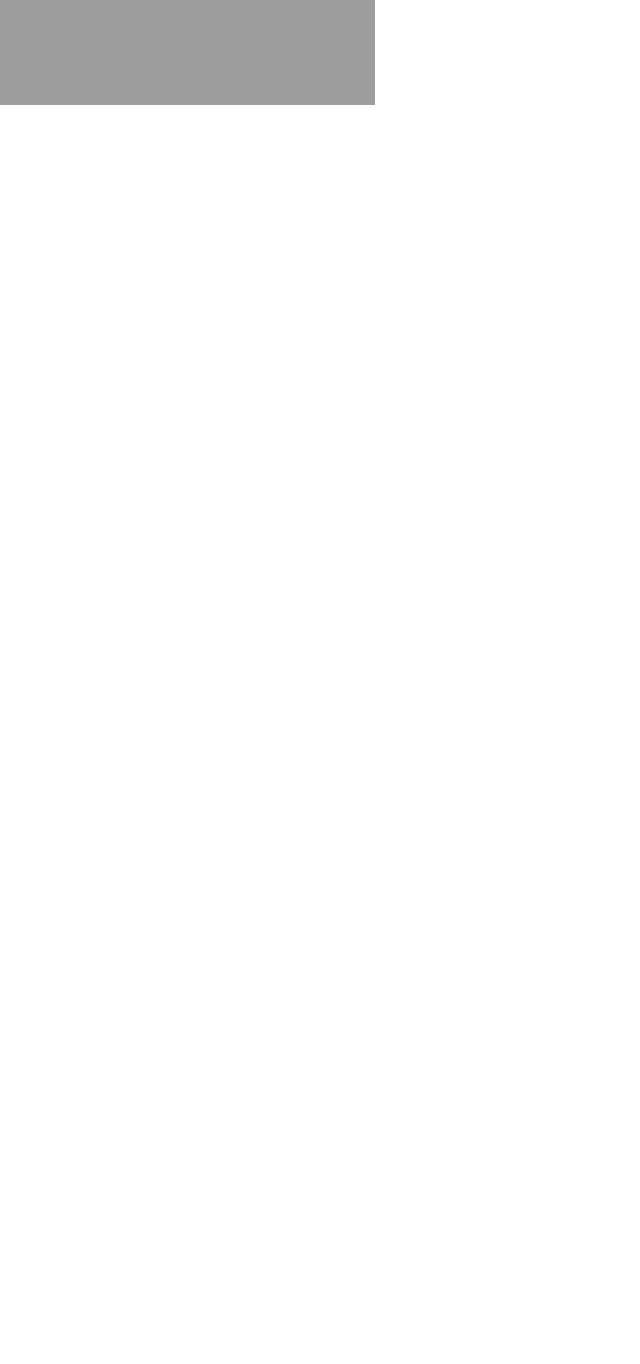
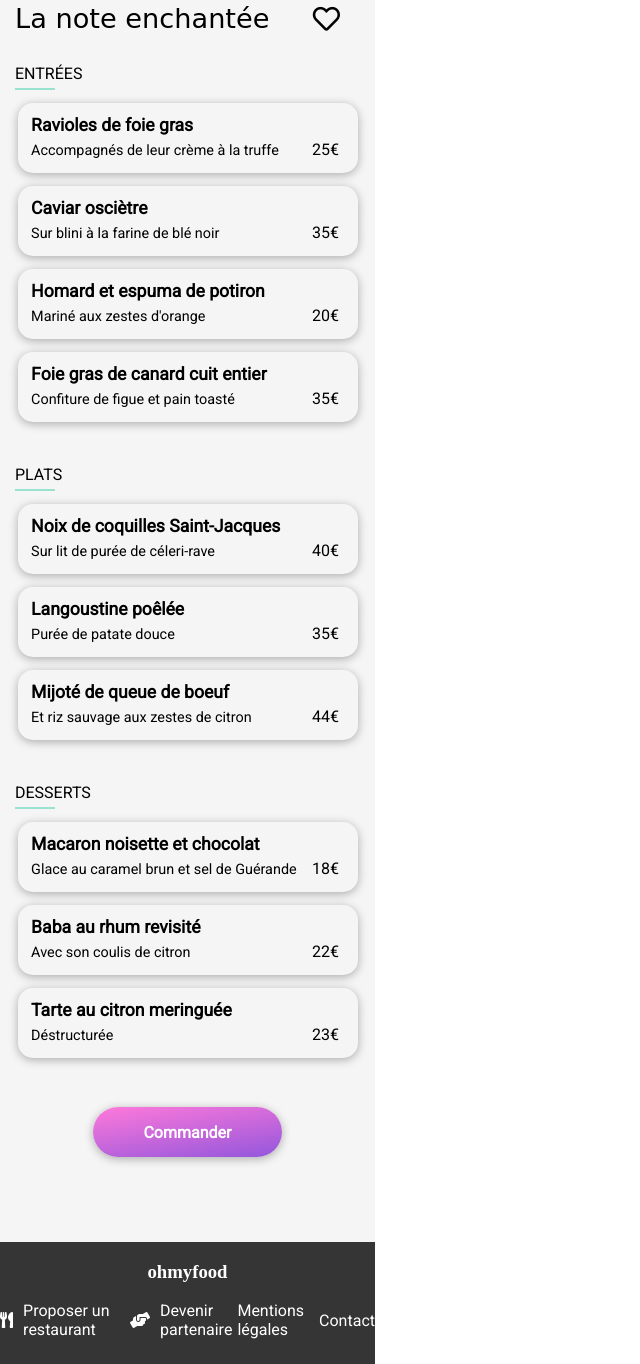
Before and after one commit to DevWeb13/GiulianoLoic_3_26082021, a website: page html/noteEnchantee.html in a window 1280 px wide. Shown: the part 312-1676 px from the top of the page, without its empty margins (0-640 px from the left). Before the commit the page ends 800 px from the top, so only its background shows below. Drawn offline with Linux system fonts and the light colour scheme; a web font is replaced by a local one.

Commit message:
La note enchantée terminé

```diff
--- a/html/noteEnchantee.html
+++ b/html/noteEnchantee.html
@@ -4,7 +4,7 @@
     <meta charset="UTF-8" />
     <meta http-equiv="X-UA-Compatible" content="IE=edge" />
     <meta name="viewport" content="width=device-width, initial-scale=1.0" />
-    <title>La note enchatée</title>
+    <title>La note enchantée</title>
     <link rel="stylesheet" href="../css/menu.css" />
     <link
       rel="stylesheet"
@@ -22,6 +22,126 @@
       <div class="logo"></div>
     </header>
 
+    <!-- photoMenu -->
     <div class="photoMenu photo2"></div>
+
+    <!-- section #operation -->
+    <section id="menuContainer">
+      <h1>La note enchantée</h1>
+      <h2>Entrées</h2>
+      <div class="cardsContainer">
+        <div class="card">
+          <div class="card__text">
+            <p class="card__text--bold">Ravioles de foie gras</p>
+            <p class="card__text--size">
+              Accompagnés de leur crème à la truffe
+            </p>
+          </div>
+          <p class="card__price">25€</p>
+          <div class="card__coche"></div>
+        </div>
+        <div class="card">
+          <div class="card__text">
+            <p class="card__text--bold">Caviar osciètre</p>
+            <p class="card__text--size">Sur blini à la farine de blé noir</p>
+          </div>
+          <p class="card__price">35€</p>
+          <div class="card__coche"></div>
+        </div>
+        <div class="card">
+          <div class="card__text">
+            <p class="card__text--bold">Homard et espuma de potiron</p>
+            <p class="card__text--size">Mariné aux zestes d'orange</p>
+          </div>
+          <p class="card__price">20€</p>
+          <div class="card__coche"></div>
+        </div>
+        <div class="card">
+          <div class="card__text">
+            <p class="card__text--bold">Foie gras de canard cuit entier</p>
+            <p class="card__text--size">Confiture de figue et pain toasté</p>
+          </div>
+          <p class="card__price">35€</p>
+          <div class="card__coche"></div>
+        </div>
+      </div>
+      <h2>plats</h2>
+      <div class="cardsContainer">
+        <div class="card">
+          <div class="card__text">
+            <p class="card__text--bold">Noix de coquilles Saint-Jacques</p>
+            <p class="card__text--size">Sur lit de purée de céleri-rave</p>
+          </div>
+          <p class="card__price">40€</p>
+          <div class="card__coche"></div>
+        </div>
+        <div class="card">
+          <div class="card__text">
+            <p class="card__text--bold">Langoustine poêlée</p>
+            <p class="card__text--size">Purée de patate douce</p>
+          </div>
+          <p class="card__price">35€</p>
+          <div class="card__coche"></div>
+        </div>
+        <div class="card">
+          <div class="card__text">
+            <p class="card__text--bold">Mijoté de queue de boeuf</p>
+            <p class="card__text--size">Et riz sauvage aux zestes de citron</p>
+          </div>
+          <p class="card__price">44€</p>
+          <div class="card__coche"></div>
+        </div>
+      </div>
+      <h2>desserts</h2>
+      <div class="cardsContainer">
+        <div class="card">
+          <div class="card__text">
+            <p class="card__text--bold">Macaron noisette et chocolat</p>
+            <p class="card__text--size">
+              Glace au caramel brun et sel de Guérande
+            </p>
+          </div>
+          <p class="card__price">18€</p>
+          <div class="card__coche"></div>
+        </div>
+        <div class="card">
+          <div class="card__text">
+            <p class="card__text--bold">Baba au rhum revisité</p>
+            <p class="card__text--size">Avec son coulis de citron</p>
+          </div>
+          <p class="card__price">22€</p>
+          <div class="card__coche"></div>
+        </div>
+        <div class="card">
+          <div class="card__text">
+            <p class="card__text--bold">Tarte au citron meringuée</p>
+            <p class="card__text--size">Déstructurée</p>
+          </div>
+          <p class="card__price">23€</p>
+          <div class="card__coche"></div>
+        </div>
+        <a href="" class="button">Commander</a>
+      </div>
+    </section>
+    <footer>
+      <h3>ohmyfood</h3>
+      <ul>
+        <li>
+          <div class="icon icon--ustensils"></div>
+          <a href="">Proposer un restaurant</a>
+        </li>
+        <li>
+          <div class="icon icon--handsHelping"></div>
+          <a href="">Devenir partenaire</a>
+        </li>
+        <li>
+          <a href="">Mentions légales</a>
+        </li>
+        <li>
+          <!-- Au clic sur “Contact”, un renvoi vers une adresse mail est effectué. -->
+          <a href="mailto:giuliano.loic@sfr.fr">Contact</a>
+        </li>
+      </ul>
+    </footer>
   </body>
 </html>
--- a/sass/layout/_menuContainer.scss
+++ b/sass/layout/_menuContainer.scss
@@ -78,7 +78,7 @@
       }
       &__text {
         @include card__text;
-        min-width: 76%;
+        min-width: 78.2%;
         transition: all 0.5s ease-in-out;
         &--size {
           font-size: 0.9rem;
@@ -91,7 +91,7 @@
         }
       }
       &__price {
-        padding: 30px 15px 0 15px;
+        padding: 23px 15px 0 15px;
       }
       &__coche {
         display: flex;
```
Also changed, not shown: css/menu.css.
